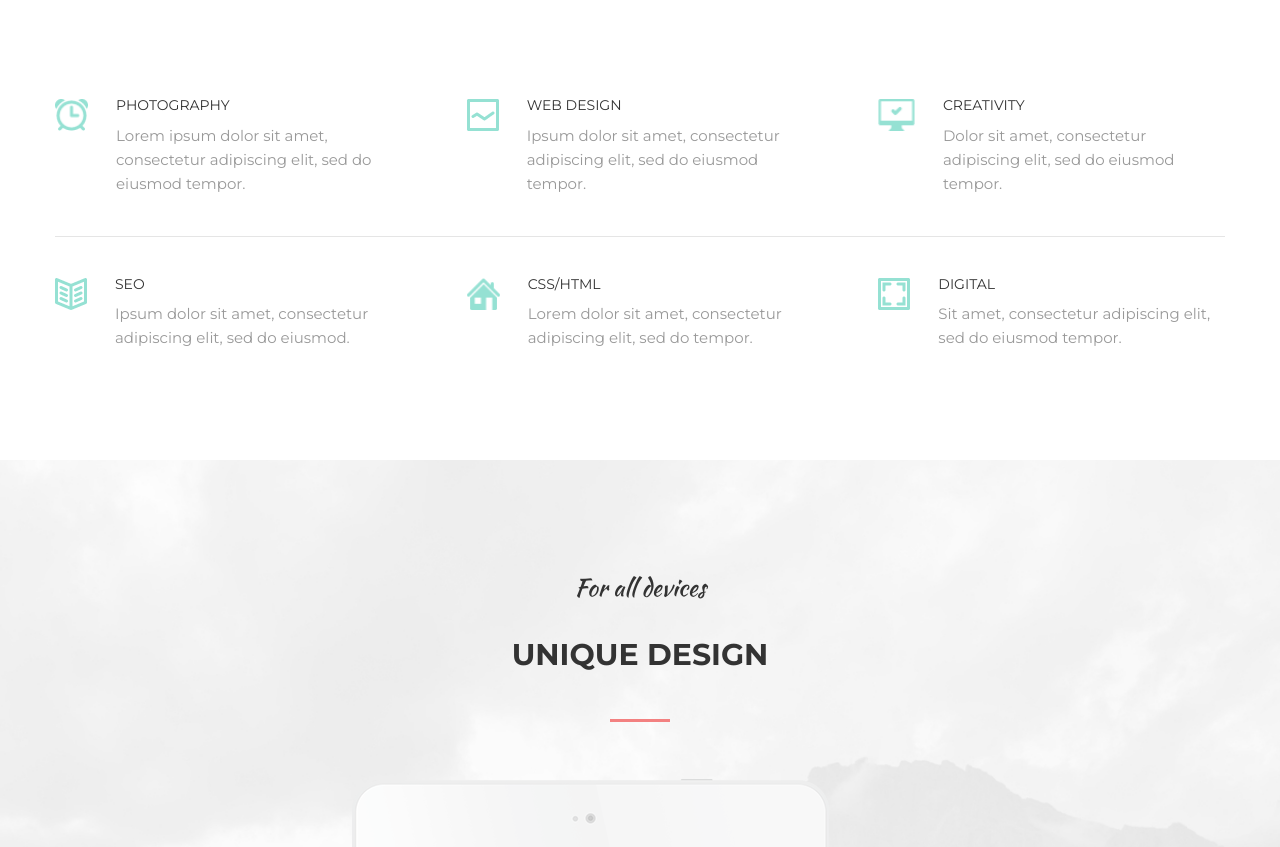
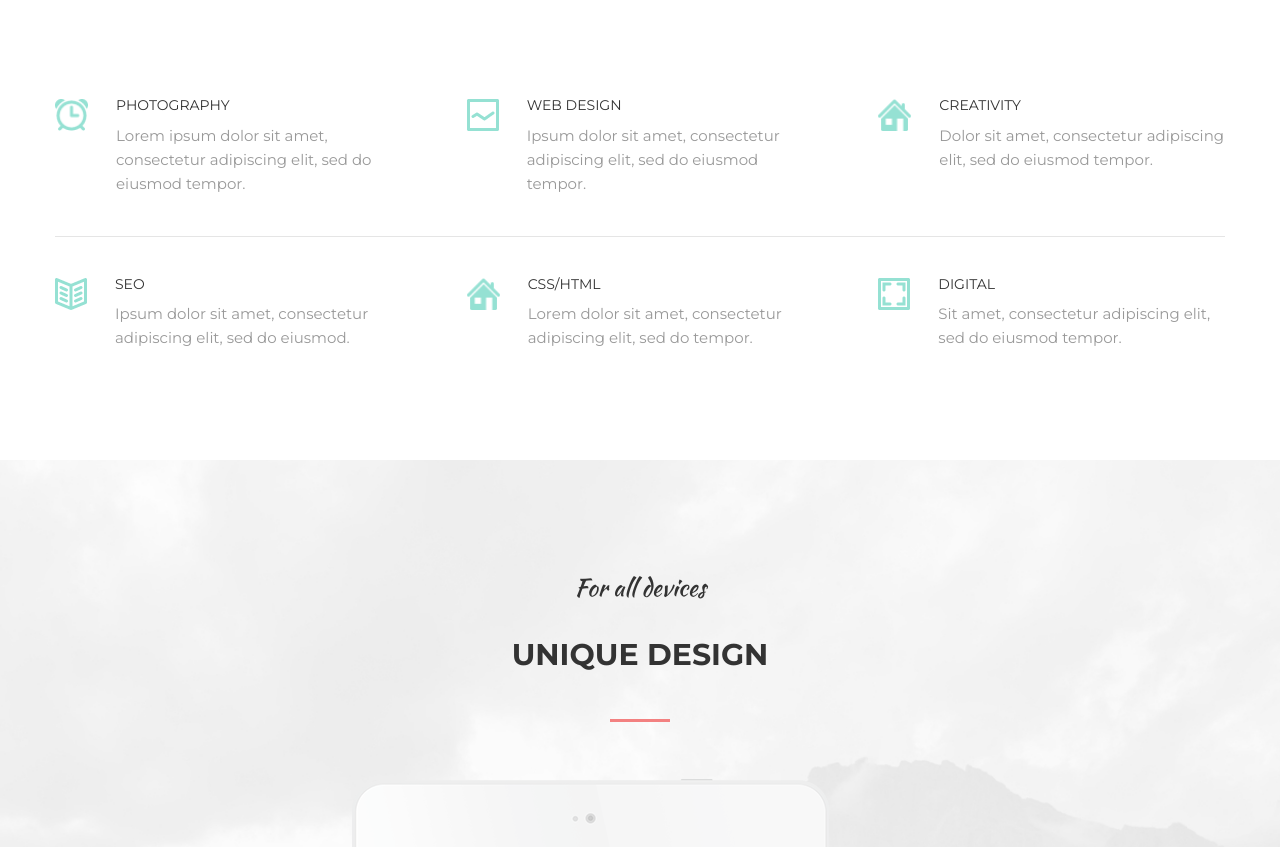
Before and after one commit to Flairs13/MOGO, a plain HTML site: page index.html in a window 1280 px wide. Shown: the part 2406-3253 px from the top of the page. Drawn offline with Linux system fonts and the light colour scheme.

Commit message:
Update index.html

```diff
--- a/index.html
+++ b/index.html
@@ -184,7 +184,7 @@
 
                 </div>
                 <div class="section-item">
-                    <img class="services-icon" src="assets/img/COMPUTER_/_OK.png" alt="Alarm">
+                    <img class="services-icon" src="assets/img/HOME.png" alt="Alarm">
                     <div class="services-wrapper">
                         <div class="services-title">Creativity</div>
                         <div class="services-text">Dolor sit amet, consectetur adipiscing elit, sed do eiusmod tempor.</div>
```
